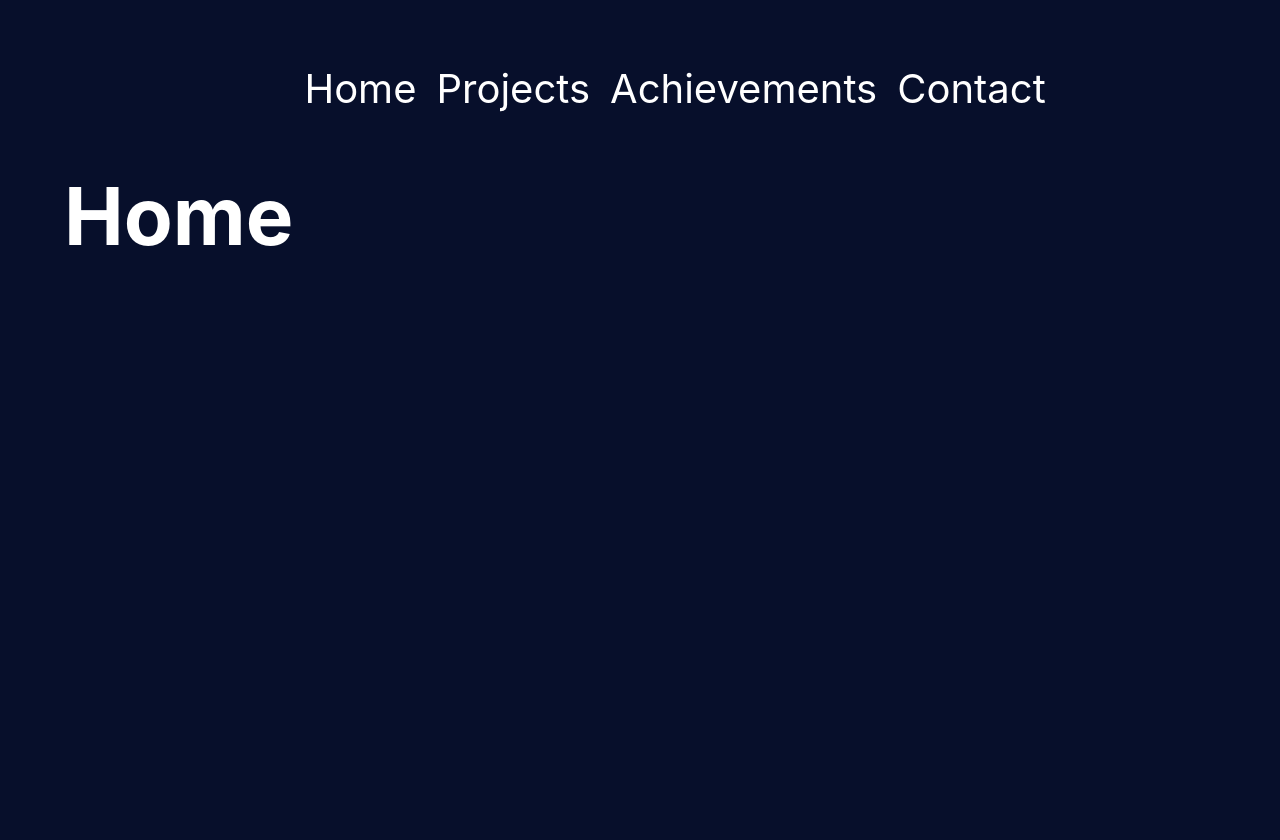
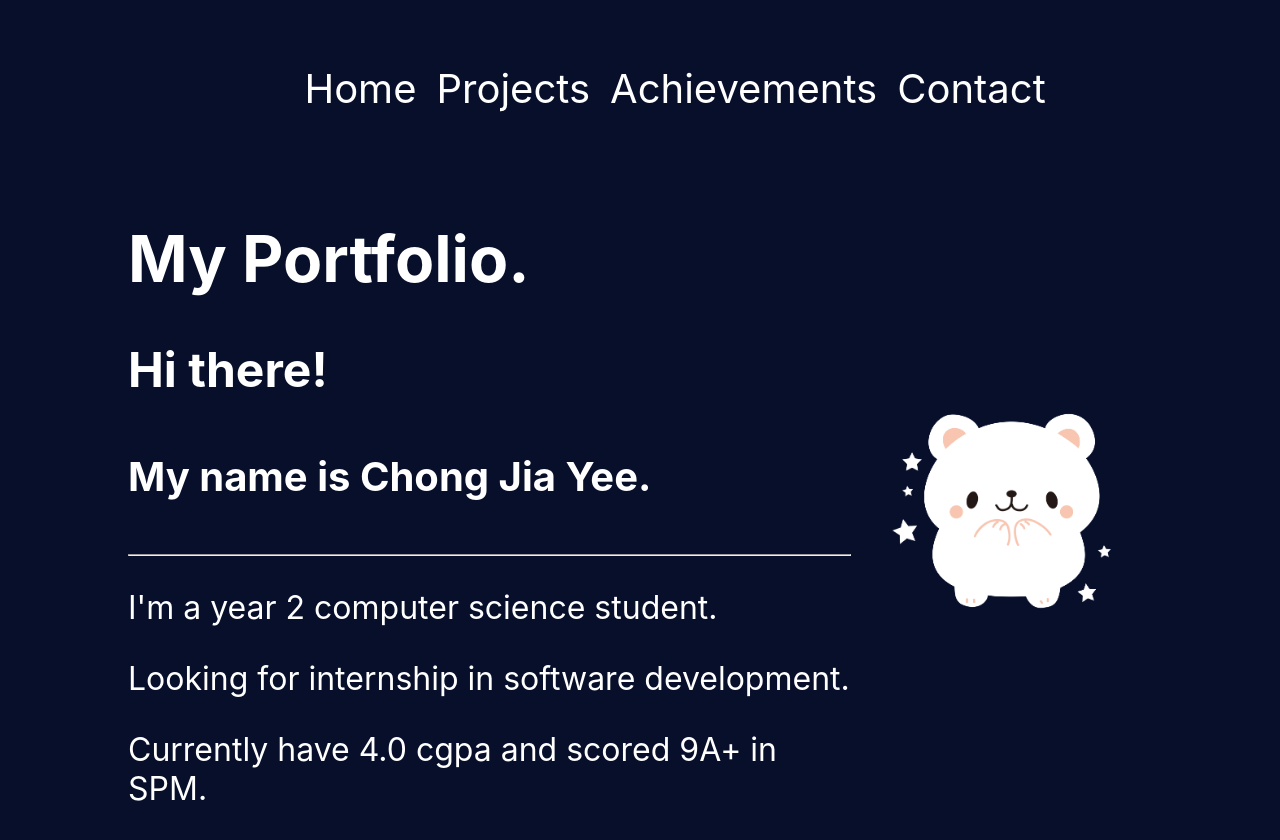
Before and after one commit to chongjiayee0156/portfolio2, a React (Create React App) app: page / in a window 1280 px wide. Shown: the top 840 px of the page. Before the commit the page ends 800 px from the top, so only its background shows below. Built offline with nearby package versions, Linux system fonts and the light colour scheme.

Commit message:
working home page responsive

```diff
--- a/src/components/Home/Home.js
+++ b/src/components/Home/Home.js
@@ -1,10 +1,23 @@
 import React from 'react';
 import './Home.scss';
+import cuteImage from '../../assets/cute.png';
 
 export default function Home(){
     return(
         <div className="home">
-            <h1>Home</h1>
+            <div className="desc">
+            <h1>My Portfolio.</h1>
+            <h2>Hi there!</h2>
+            <h4>My name is Chong Jia Yee.</h4>
+            <hr></hr>
+            <p>I'm a year 2 computer science student. </p>
+            <p>Looking for internship in software development. </p>
+            <p>Currently have 4.0 cgpa and scored 9A+ in SPM. </p>
+            </div>
+            <div className='img'>
+                <img src={cuteImage} alt="profile" />
+            </div>
+
         </div>
     )
 }
--- a/src/components/Home/Home.scss
+++ b/src/components/Home/Home.scss
@@ -0,0 +1,78 @@
+$primary-color: #070F2B;
+$padding: 8vmin;
+$primary-text-color: #fff;
+$mobile-font-size: 4vmin; // Adjusted for better responsiveness
+$desktop-font-size: 5vmin;
+$mobile-h1-size: 6vmin; // Specific font sizes for h1, h2, h4, and p
+$desktop-h1-size: 8vmin;
+$mobile-h2-size: 5vmin;
+$desktop-h2-size: 6vmin;
+$mobile-h4-size: 4vmin;
+$desktop-h4-size: 5vmin;
+$mobile-p-size: 3vmin;
+$desktop-p-size: 4vmin;
+
+.home{
+    padding: $padding;
+    color: $primary-text-color;
+    display: flex;
+    flex-direction: column;
+    h1 {
+        font-size: $mobile-h1-size;
+    }
+
+    h2 {
+        font-size: $mobile-h2-size;
+    }
+
+    h4 {
+        font-size: $mobile-h4-size;
+    }
+
+    p {
+        font-size: $mobile-p-size;
+    }
+
+    .img{
+        width: 40%;
+        margin: 0 auto;
+
+        img{
+            width: 100%;
+        }
+    }
+}
+
+@media (min-width: 768px) {
+    .home {
+        display: flex;
+        flex-direction: row;
+        h1 {
+            font-size: $desktop-h1-size;
+        }
+
+        h2 {
+            font-size: $desktop-h2-size;
+        }
+
+        h4 {
+            font-size: $desktop-h4-size;
+        }
+
+        p {
+            font-size: $desktop-p-size;
+        }
+
+        .img{
+            display: flex;
+            flex-direction: column;
+            justify-content: center;
+            width: 30%;
+            margin: 0 auto;
+
+            img{
+                width: 100%;
+            }
+        }
+    }
+}
```
Also changed, not shown: src/assets/cute.png (added).
